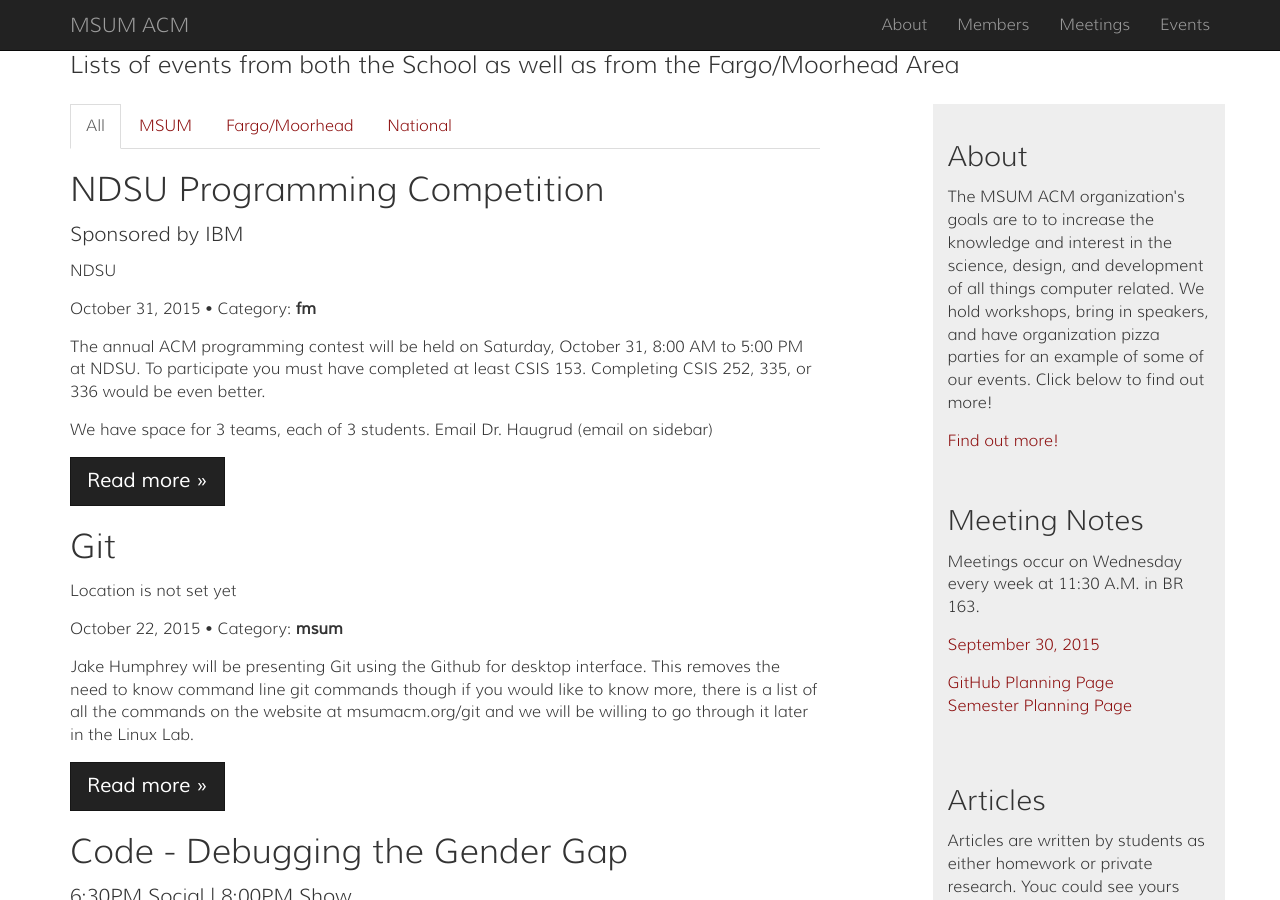
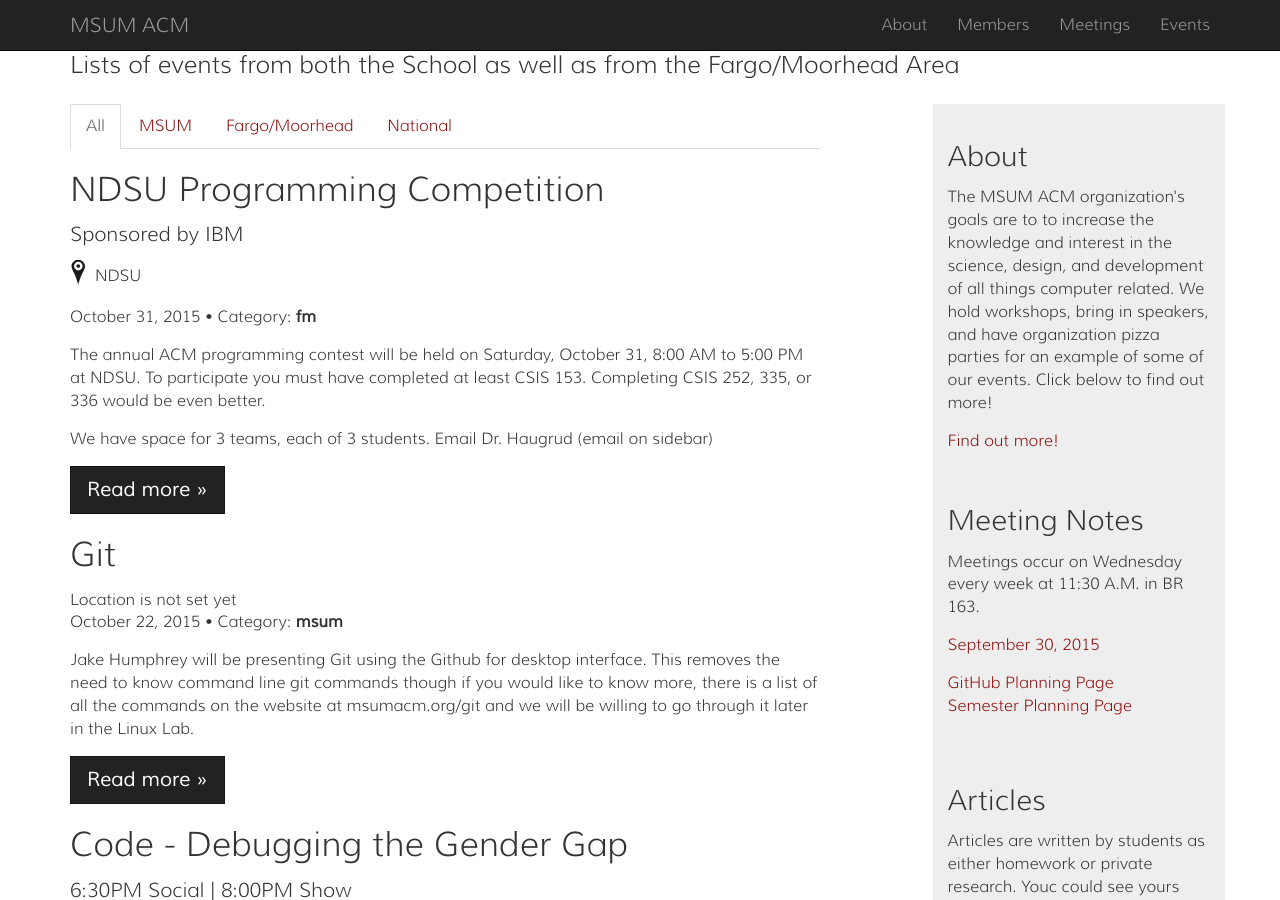
Before and after one commit to alunduil/MSUM-ACM.github.io, a Jekyll site: the page built from index.html, in a window 1280 px wide and 900 px high, scrolled down 542 px. Built offline with Jekyll 4.4.1, drawn with Linux system fonts in a browser that asks for light colours.

Commit message:
Update index.html

```diff
--- a/index.html
+++ b/index.html
@@ -9,7 +9,7 @@ title: "All Posts"
 <div class="blog-post">
   <h2 class="blog-post-title">{{ post.title }} </h2>
   {% if post.subtitle %}<h4 class="blog-post-meta">{{ post.subtitle }}</h4>{% endif %}
-  {% if post.event %}{% else %}<p class="blog-post-meta">{% if post.location %}<span class="location"></span>{{ post.location }}{% else %}Location is not set yet{% endif %}</p>{% endif %}
+  {% if post.event %}{% else %}<div class="blog-post-meta location">{% if post.location %}<span></span><p>{{ post.location }}</p>{% else %}Location is not set yet{% endif %}</div>{% endif %}
   <p class="blog-post-meta">{{ post.date  | date: '%B %d, %Y' }}{% if post.event %} at {% if post.time %}{{ post.time }}{% else %}{{ site.data.basicinfo.event_base_time }}{% endif %} in {% if post.room %}{{ post.room }}{% else %}{{ site.data.basicinfo.event_base_room }}{% endif %}{% endif %} • Category: <strong>{{ post.categories | last }}</strong></p>
   {{ post.excerpt }}
   <p>
```
